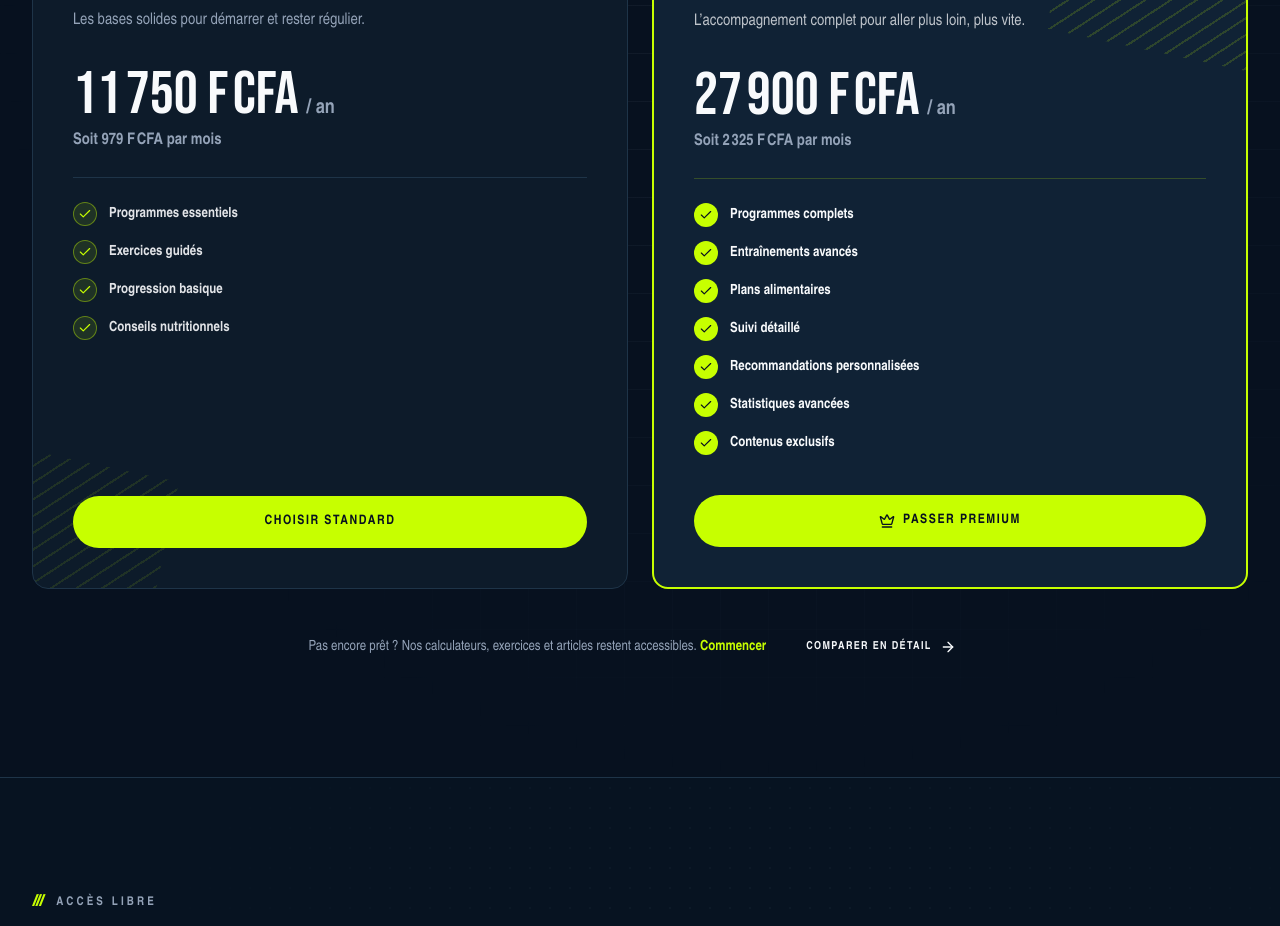
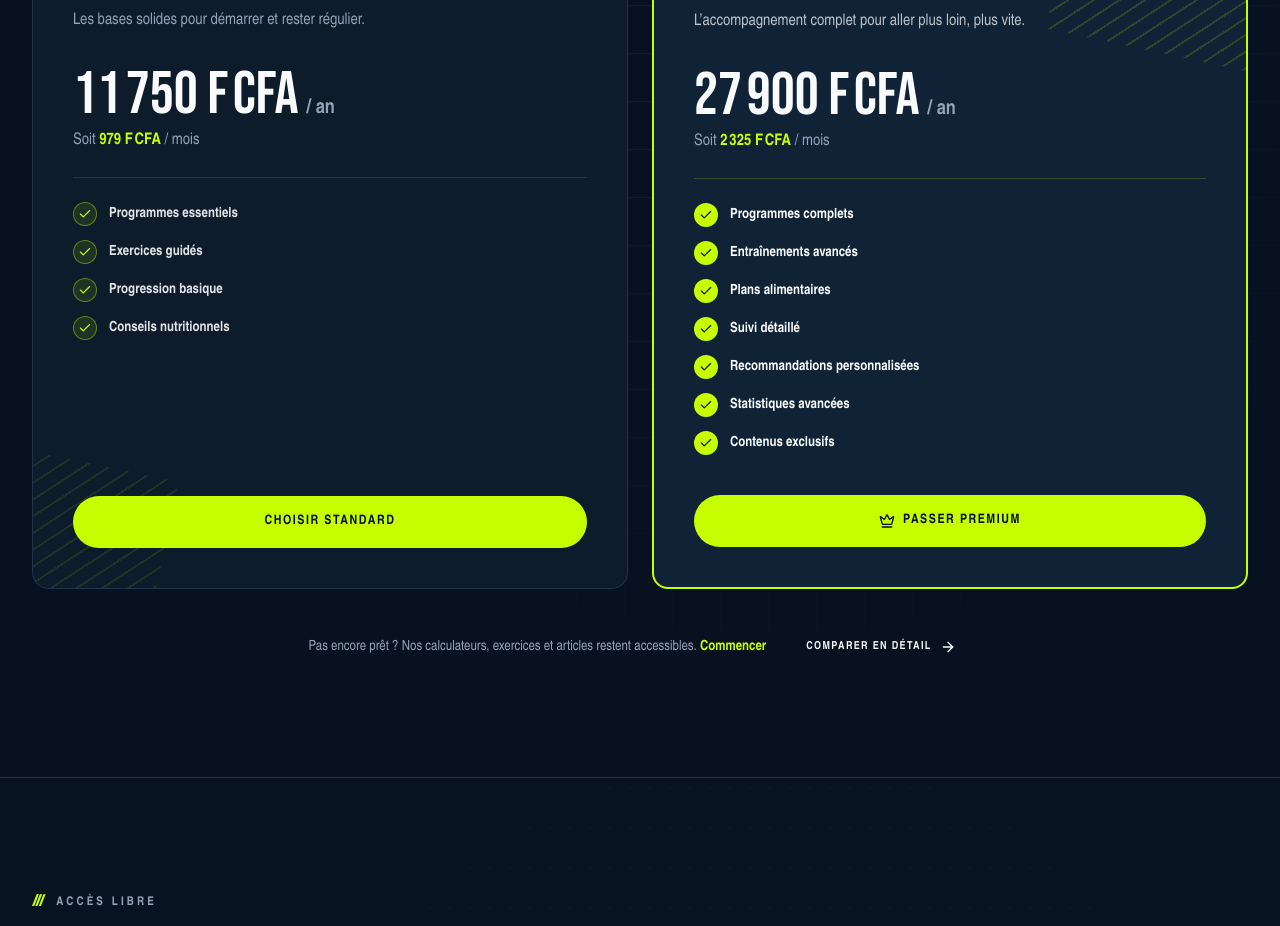
Before and after one commit to PapaFofana20/HEALTH_IS_PRICELESS, a React (Vite) app in the folder frontend/: page / in a window 1280 px wide. Shown: the part 2500-3426 px from the top of the page. Built offline with nearby package versions, Linux system fonts and the light colour scheme; no server answers; the database is empty; a web font is replaced by a local one.

Commit message:
feat(pricing): monthly equivalent as 'Soit <volt>X</volt>/mois', no bold

```diff
--- a/frontend/src/components/features/dashboard/PlanShowcaseCard.tsx
+++ b/frontend/src/components/features/dashboard/PlanShowcaseCard.tsx
@@ -118,8 +118,9 @@ export function PlanShowcaseCard({ plan, variant = 'compact' }: PlanShowcaseCard
             <span className="font-display text-4xl leading-none sm:text-5xl">{fmtPrice(price.annual)}</span>
             <span className="text-lg font-bold text-muted">{t.plans.perYear}</span>
           </div>
-          <p className="mt-1 text-base font-bold text-muted">
-            {t.plans.monthlyEquiv(fmtPrice(price.monthlyEquivalent))}
+          <p className="mt-1 text-base text-muted">
+            {t.plans.equivPrefix} <span className="font-semibold text-volt">{fmtPrice(price.monthlyEquivalent)}</span>{' '}
+            {t.plans.perMonth}
           </p>
 
           <Button fullWidth className="mt-6" onClick={() => setOpen(true)}>
@@ -178,8 +179,9 @@ export function PlanShowcaseCard({ plan, variant = 'compact' }: PlanShowcaseCard
               <span className="font-display text-4xl leading-none">{fmtPrice(price.annual)}</span>
               <span className="text-lg font-bold text-muted">{t.plans.perYear}</span>
             </p>
-            <p className="mt-1 text-base font-bold text-muted">
-              {t.plans.monthlyEquiv(fmtPrice(price.monthlyEquivalent))}
+            <p className="mt-1 text-base text-muted">
+              {t.plans.equivPrefix} <span className="font-semibold text-volt">{fmtPrice(price.monthlyEquivalent)}</span>{' '}
+              {t.plans.perMonth}
             </p>
             <Button onClick={() => setPending(true)}>{t.dashboard.coaching.start}</Button>
           </div>
--- a/frontend/src/components/features/programs/PlanComparison.tsx
+++ b/frontend/src/components/features/programs/PlanComparison.tsx
@@ -19,8 +19,9 @@ function PriceBlock({ plan, goal }: { plan: Plan; goal: Goal }) {
         <span className="font-display text-5xl leading-none sm:text-6xl">{fmtPrice(price.annual)}</span>
         <span className="text-xl font-bold text-muted">{t.plans.perYear}</span>
       </p>
-      <p className="mt-1 text-base font-bold text-muted">
-        {t.plans.monthlyEquiv(fmtPrice(price.monthlyEquivalent))}
+      <p className="mt-1 text-base text-muted">
+        {t.plans.equivPrefix} <span className="font-semibold text-volt">{fmtPrice(price.monthlyEquivalent)}</span>{' '}
+        {t.plans.perMonth}
       </p>
     </div>
   );
--- a/frontend/src/locales/en.ts
+++ b/frontend/src/locales/en.ts
@@ -136,7 +136,7 @@ export const en: Translations = {
     goalLabel: 'Your goal',
     perMonth: '/ month',
     perYear: '/ year',
-    monthlyEquiv: (price: string) => `That's ${price} per month`,
+    equivPrefix: "That's",
     recommended: 'Recommended',
     currentPlan: 'Your current plan',
     activated: (plan: string) => `${plan} plan activated. Enjoy your training!`,
--- a/frontend/src/locales/fr.ts
+++ b/frontend/src/locales/fr.ts
@@ -137,7 +137,7 @@ export const fr = {
     goalLabel: 'Ton objectif',
     perMonth: '/ mois',
     perYear: '/ an',
-    monthlyEquiv: (price: string) => `Soit ${price} par mois`,
+    equivPrefix: 'Soit',
     recommended: 'Recommandé',
     currentPlan: 'Ton plan actuel',
     activated: (plan: string) => `Formule ${plan} activée. Bon entraînement !`,
--- a/frontend/src/pages/PaymentPage.tsx
+++ b/frontend/src/pages/PaymentPage.tsx
@@ -68,8 +68,9 @@ export default function PaymentPage() {
             <p className="mt-6 font-display text-5xl">
               {fmtPrice(price.annual)} <span className="text-xl font-bold text-muted">{t.plans.perYear}</span>
             </p>
-            <p className="mt-1 text-base font-bold text-muted">
-              {t.plans.monthlyEquiv(fmtPrice(price.monthlyEquivalent))}
+            <p className="mt-1 text-base text-muted">
+              {t.plans.equivPrefix} <span className="font-semibold text-volt">{fmtPrice(price.monthlyEquivalent)}</span>{' '}
+              {t.plans.perMonth}
             </p>
           </>
         )}
```
